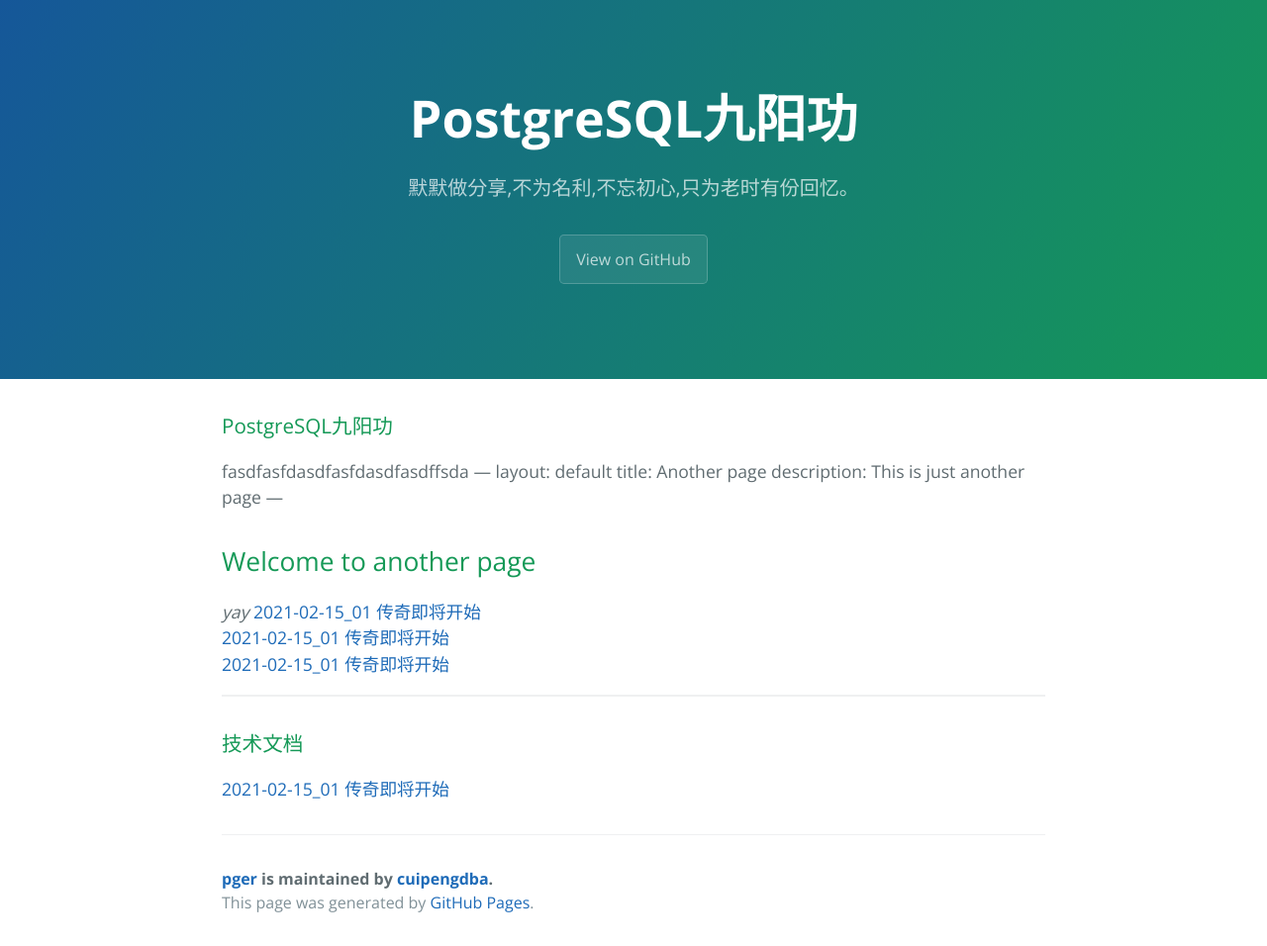
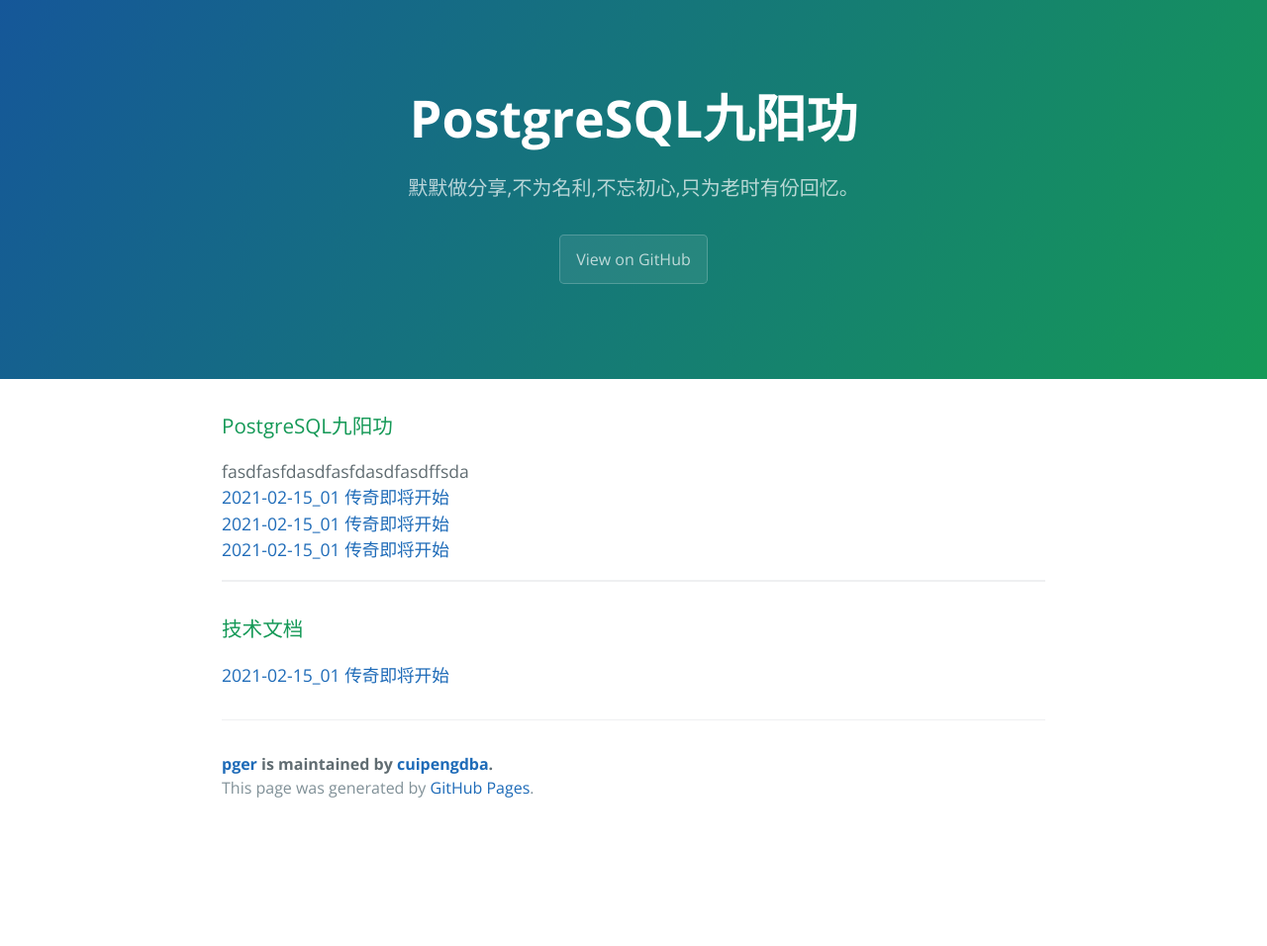
Before and after one commit to cuipengdba/pger, a Jekyll site: the page built from index.md, in a window 1280 px wide. Shown: the whole page at 99% size. Built offline with Jekyll 4.4.1, drawn with Linux system fonts in a browser that asks for light colours; our own code applies the rules of GitHub Pages for plain Markdown files; after the commit the page ends 900 px from its top, so only the background shows below that.

Commit message:
Update index.md

```diff
--- a/index.md
+++ b/index.md
@@ -1,14 +1,5 @@
 ### PostgreSQL九阳功
-fasdfasfdasdfasfdasdfasdffsda
----
-layout: default
-title: Another page
-description: This is just another page
----
-
-## Welcome to another page
-
-_yay_
+fasdfasfdasdfasfdasdfasdffsda<br/>
 <a href='tree/202102/20210215_01.html'>2021-02-15_01 传奇即将开始<a/><br/>
 <a href='tree/202102/20210215_01.html'>2021-02-15_01 传奇即将开始<a/><br/>
 <a href='tree/202102/20210215_01.html'>2021-02-15_01 传奇即将开始<a/><br/>
```
